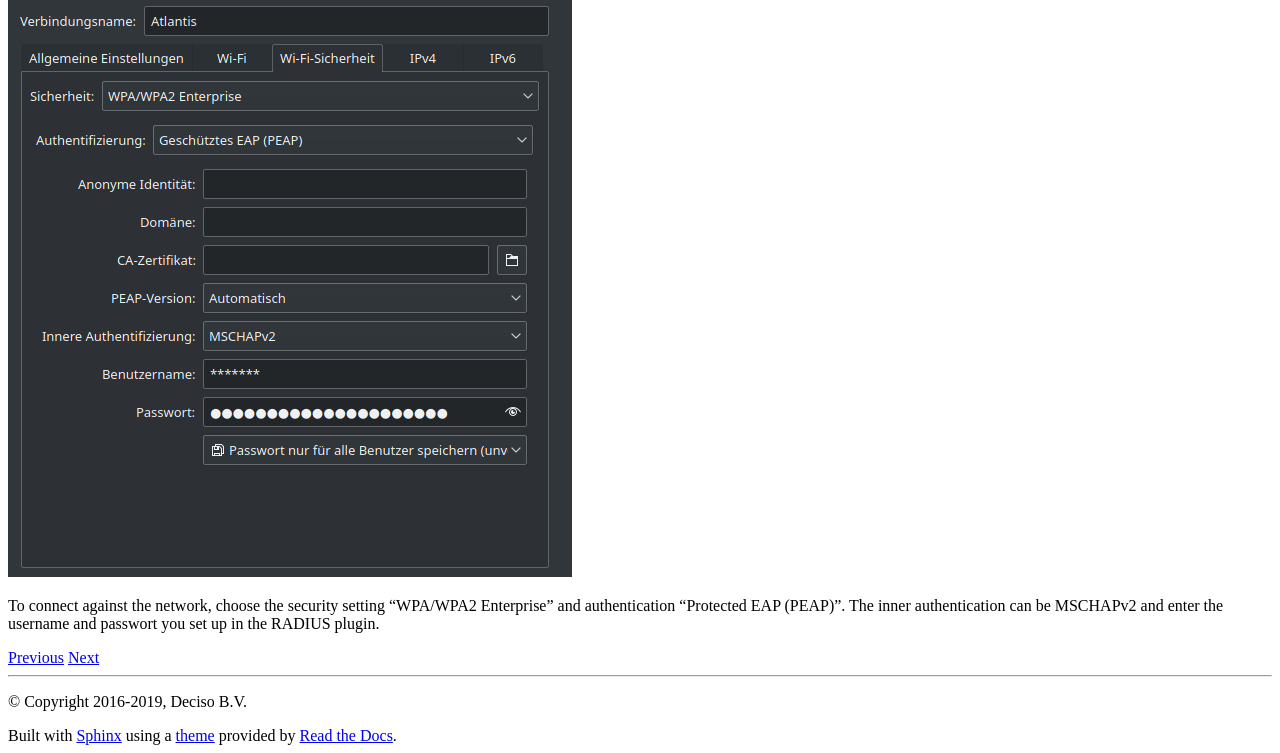
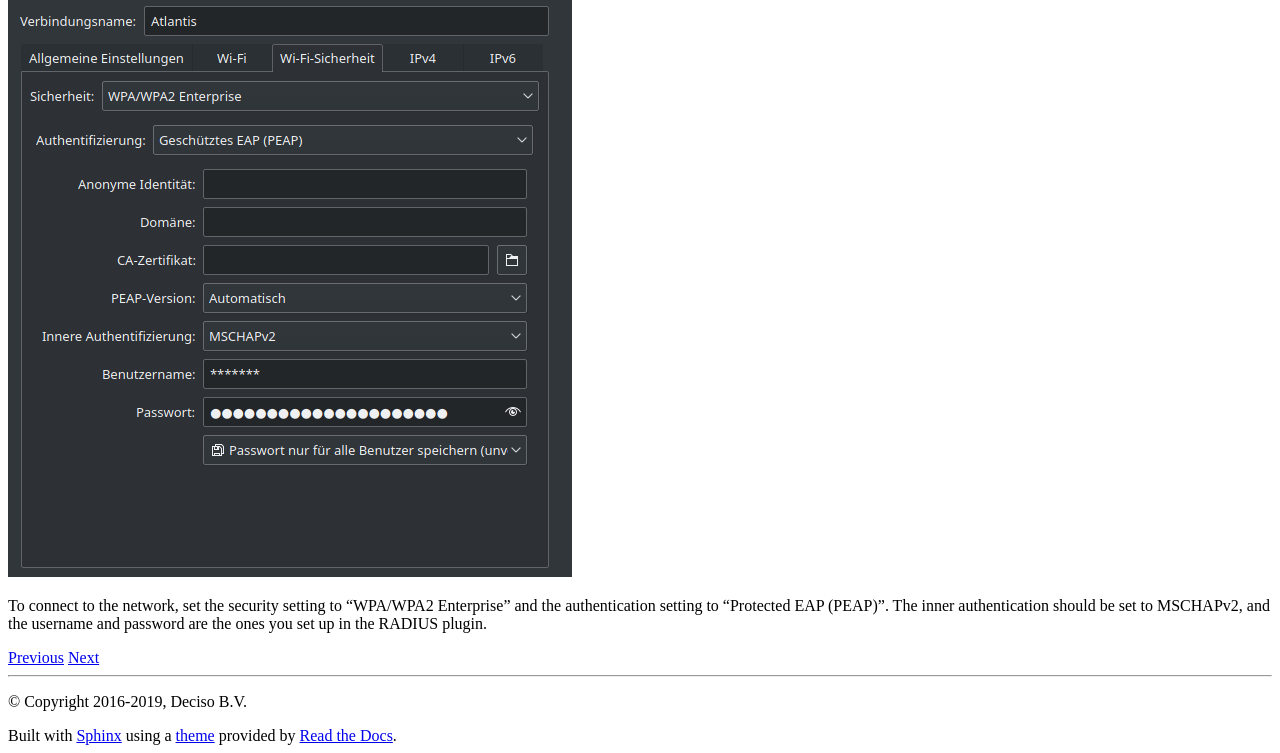
Before and after one commit to opnsense/docs, a Sphinx documentation site: the page built from source/manual/how-tos/interface_wireless_internal.rst, in a window 1280 px wide and 900 px high, scrolled down 4709 px, cut to the strip 147-900 px from the top of the window. Built offline with Sphinx 7.4.7 and the Read the Docs theme 2.0.0, drawn with Linux system fonts in a browser that asks for light colours; some of the changed text lies outside the part shown.

Commit message:
Apply suggestions from code review
Co-Authored-By: fabianfrz <fabianfrz@users.noreply.github.com>

```diff
--- a/source/manual/how-tos/interface_wireless_internal.rst
+++ b/source/manual/how-tos/interface_wireless_internal.rst
@@ -78,13 +78,13 @@ Step 4 - Connect
 ----------------
 
 .. Info::
-    This is system specific - this screenshot is for a Linux with
-    KDE Plasma Workspaces 5 in the german version.
+    This is system specific - this screenshot is for a Linux distribution with
+    KDE Plasma Workspaces 5, with the system language set to German.
 
 .. image:: images/interface_wireless_radius_3.png
 
 
-To connect against the network, choose the security setting "WPA/WPA2 Enterprise"
-and authentication "Protected EAP (PEAP)".
-The inner authentication can be MSCHAPv2 and enter the username and passwort you
+To connect to the network, set the security setting to "WPA/WPA2 Enterprise"
+and the authentication setting to "Protected EAP (PEAP)".
+The inner authentication should be set to MSCHAPv2, and the username and password are the ones you
 set up in the RADIUS plugin.
```
Also changed, not shown: other parts of source/manual/how-tos/interface_wireless_internal.rst (+3 -3 lines).
